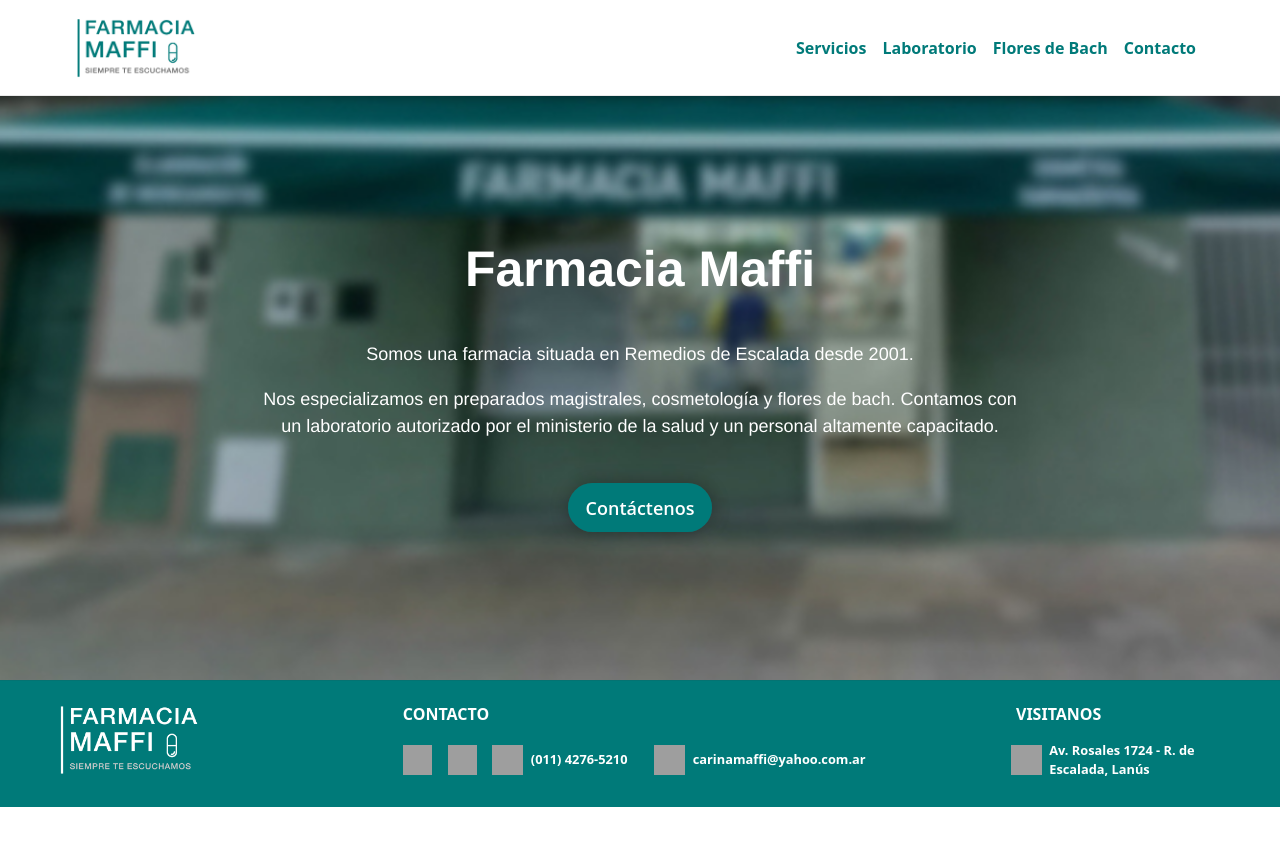
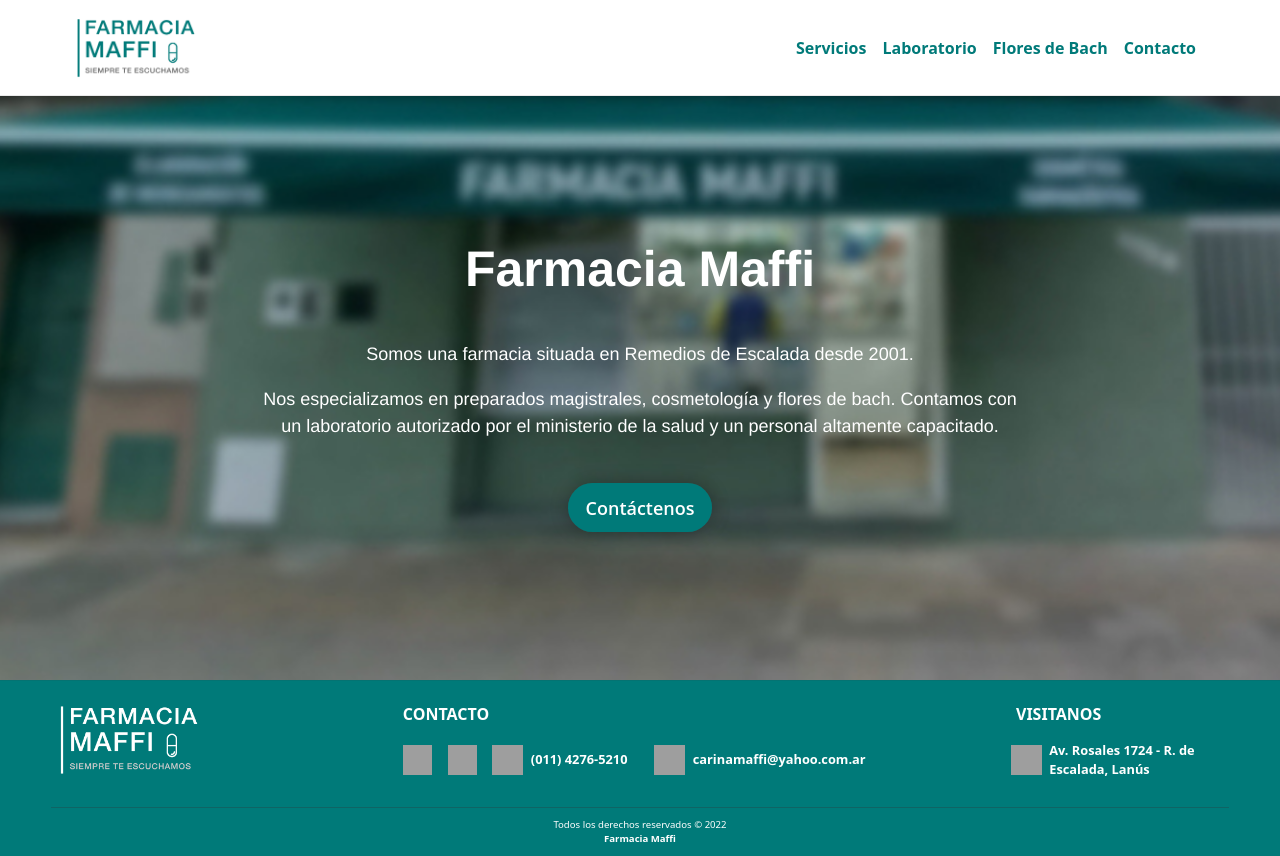
Before and after one commit to NicolasPazz/farmaciaMaffi-js, a plain HTML site: page index.html in a window 1280 px wide. Before the commit the page ends 807 px from the top, so only its background shows below. Drawn offline with nearby package versions, Linux system fonts and the light colour scheme; grey boxes are pictures that could not be loaded.

Commit message:
Version 1.0

```diff
--- a/index.html
+++ b/index.html
@@ -11,13 +11,13 @@
         content="Somos una farmacia ubicada en Lanús. La mejor calidad en cosmética farmacéutica, preparados magistrales y flores de Bach.">
     <meta name="author" content="Nicolas Paz">
     <meta name="copyright" content="Farmacia Maffi">
-    <meta property="og:title" content="Inicio">
+    <meta property="og:title" content="Farmacia Maffi">
     <meta property="og:site_name" content="Farmacia Maffi">
-    <meta property="og:url" content="https://farmaciamaffi.netlify.app/index.html">
+    <meta property="og:url" content="https://farmaciamaffi.netlify.app">
     <meta property="og:description"
         content="Somos una farmacia ubicada en Lanús. La mejor calidad en cosmética farmacéutica, preparados magistrales y flores de Bach.">
     <meta property="og:type" content="place">
-    <meta property="og:image" content="./images/LOGO.jpg">
+    <meta property="og:image" content="https://farmaciamaffi.netlify.app/images/LOGO.jpg">
     <meta property="og:locale" content="es_Es">
     <link href="https://cdn.jsdelivr.net/npm/bootstrap@5.2.0/dist/css/bootstrap.min.css" rel="stylesheet"
         integrity="sha384-gH2yIJqKdNHPEq0n4Mqa/HGKIhSkIHeL5AyhkYV8i59U5AR6csBvApHHNl/vI1Bx" crossorigin="anonymous">
@@ -60,7 +60,8 @@
             </div>
         </div>
     </main>
-    <footer class="flex">
+    <footer>
+        <section class="flex">
             <div class="flexwidth footermedia">
                 <img class="footerimg" src="./images/LOGOBLANCO.png" loading="lazy" alt="Logo Farmacia Maffi">
             </div>
@@ -113,6 +114,11 @@
                     </div>
                 </a>
             </div>
+        </section>
+        <div class="copyright">
+            Todos los derechos reservados © 2022
+            <span>Farmacia Maffi</span>
+        </div>
     </footer>
     <script src="https://cdn.jsdelivr.net/npm/bootstrap@5.2.0/dist/js/bootstrap.bundle.min.js"
         integrity="sha384-A3rJD856KowSb7dwlZdYEkO39Gagi7vIsF0jrRAoQmDKKtQBHUuLZ9AsSv4jD4Xa" crossorigin="anonymous">
--- a/sass/estilo.scss
+++ b/sass/estilo.scss
@@ -300,6 +300,7 @@
 .flex {
     display: flex;
     justify-content: space-around;
+    align-items: inherit;
 }
 
 .flex5 {
@@ -520,6 +521,21 @@
     padding: 1.5rem 30%;
 }
 
+.copyright {
+    text-align: center;
+    border-top: 1px solid rgba(51, 51, 51, 0.3);
+    margin: 0 4%;
+    font-weight: 500;
+    font-size: 0.6rem;
+    padding: 1em;
+    display: flex;
+    flex-direction: column;
+}
+
+span {
+    font-weight: bold;
+}
+
 @media (max-width: 999px) {
     .flexwidth2 {
         width: min-content;
@@ -610,6 +626,7 @@
 }
 
 @media (max-width: 400px) {
+
     .footertext,
     .footertext2,
     .footertext3 {
```
Also changed, not shown: sections/contacto.html (+9 -3 lines), sections/floresDeBach.html (+9 -3 lines), sections/laboratorio.html (+9 -3 lines), sections/servicios.html (+9 -3 lines), style/estilo.css, 1 other file. Lines whose indentation alone changed are shown as unchanged.
